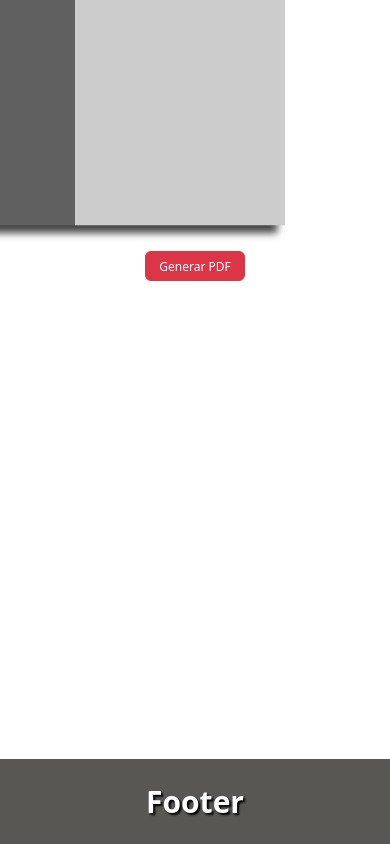
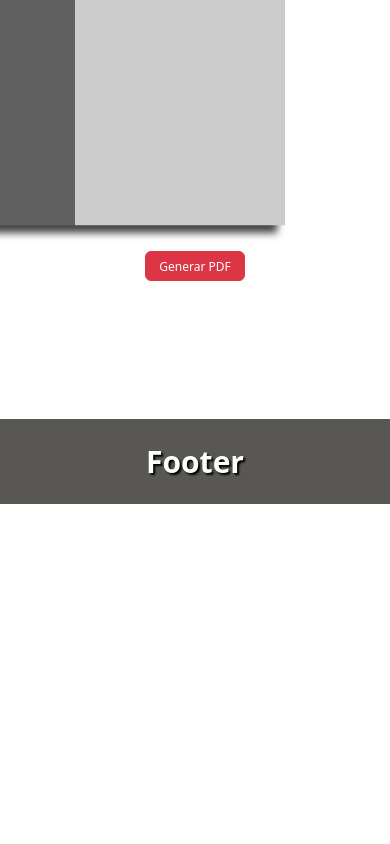
Before and after one commit to arielmendezdev/CV_Ariel, a React (Vite) app: page /crearcv in a window 390 px wide. Shown: the part 3575-4419 px from the top of the page. After the commit the page ends 4079 px from the top, so only its background shows below. Built offline with nearby package versions, Linux system fonts and the light colour scheme.

Commit message:
Arreglo de Margin Bottom del Body

```diff
--- a/src/assets/css/PDFGenerator.css
+++ b/src/assets/css/PDFGenerator.css
@@ -1,7 +1,6 @@
 .div-crearcv {
     display: flex;
 }
-
 
 /* PRESENTACION GENERAL */
 .div-forms {
@@ -192,7 +191,7 @@
 }
 
 
-@media (max-width: 960px){
+@media (max-width: 960px) {
     .div-crearcv {
         flex-wrap: wrap;
         gap: 100px;
@@ -214,12 +213,11 @@
         margin: 0px auto;
     }
 
-    .footer {
-        margin: -180px 0;
-    }
-
     .colores {
         justify-content: space-between;
         padding: 0 40px;
     }
+    body {
+        padding-bottom: 0;
+    }
 }
```
